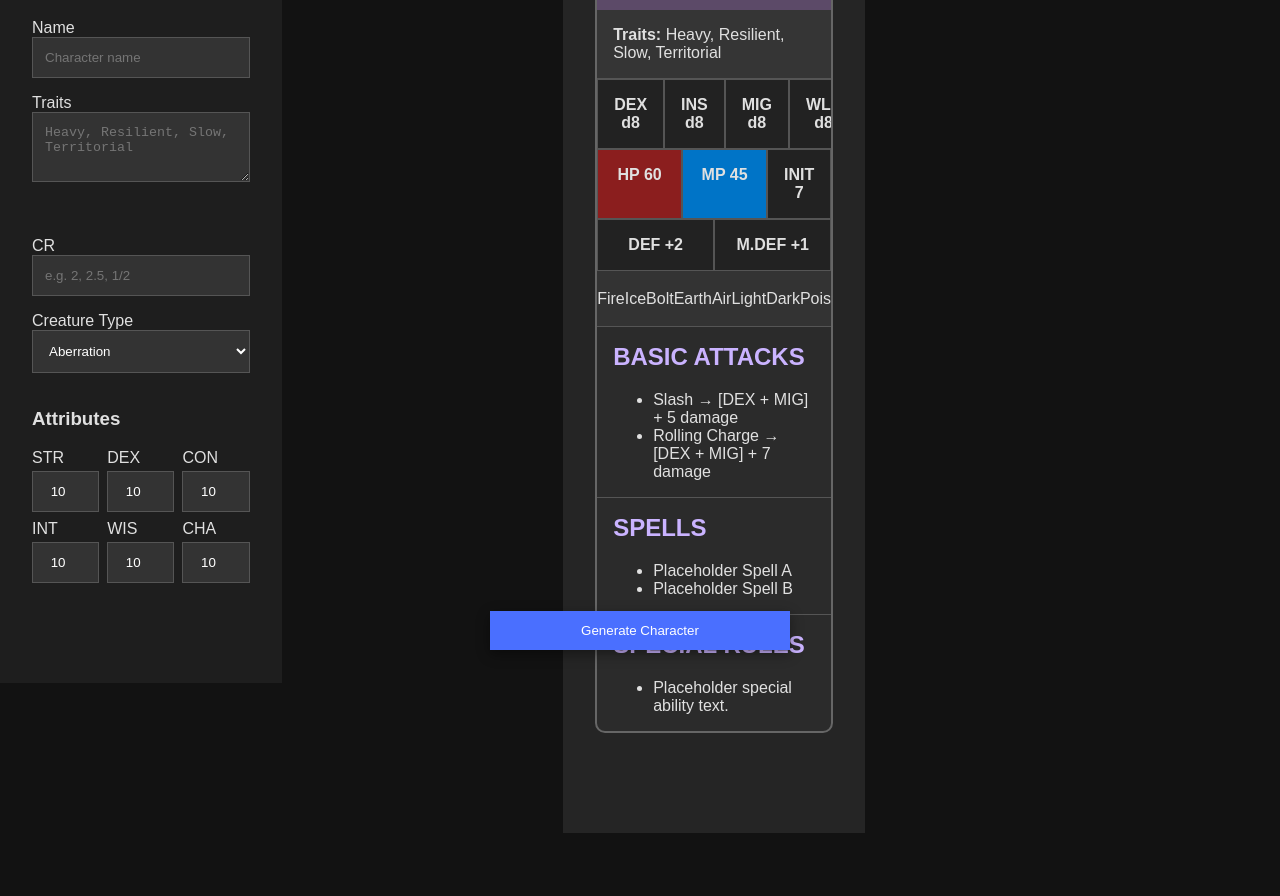
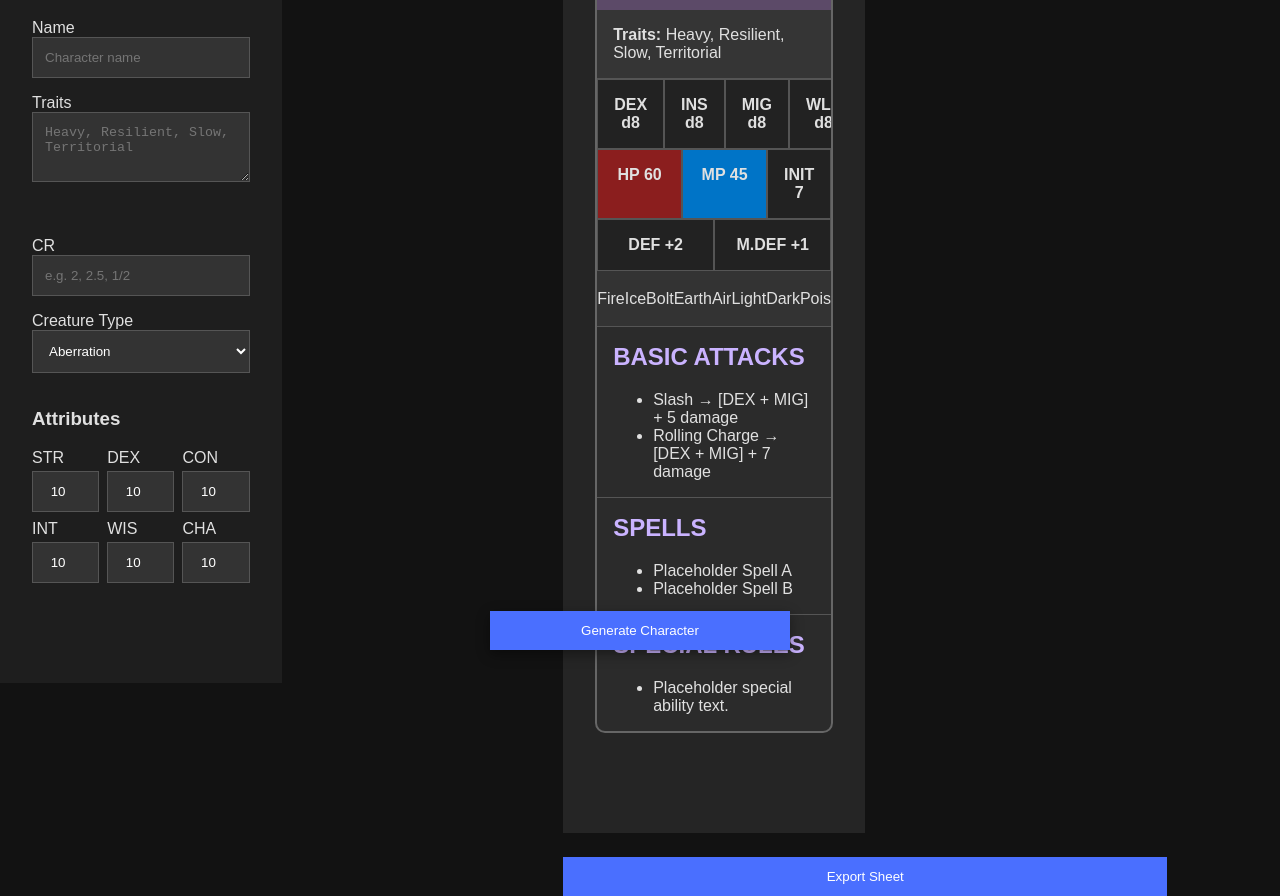
Before and after one commit to DF2877/dnd-to-fabula-ultima, a plain HTML site: page index.html in a window 1280 px wide. Shown: the part 130-1026 px from the top of the page. Before the commit the page ends 963 px from the top, so only its background shows below. Drawn offline with Linux system fonts and the light colour scheme.

Commit message:
Add export button to index.html

```diff
--- a/index.html
+++ b/index.html
@@ -253,6 +253,11 @@
 
 </div>
 
+        <button id="exportBtn"
+                class="panel-button">
+            Export Sheet
+        </button>
+
 </div>
 </div>
 
```
